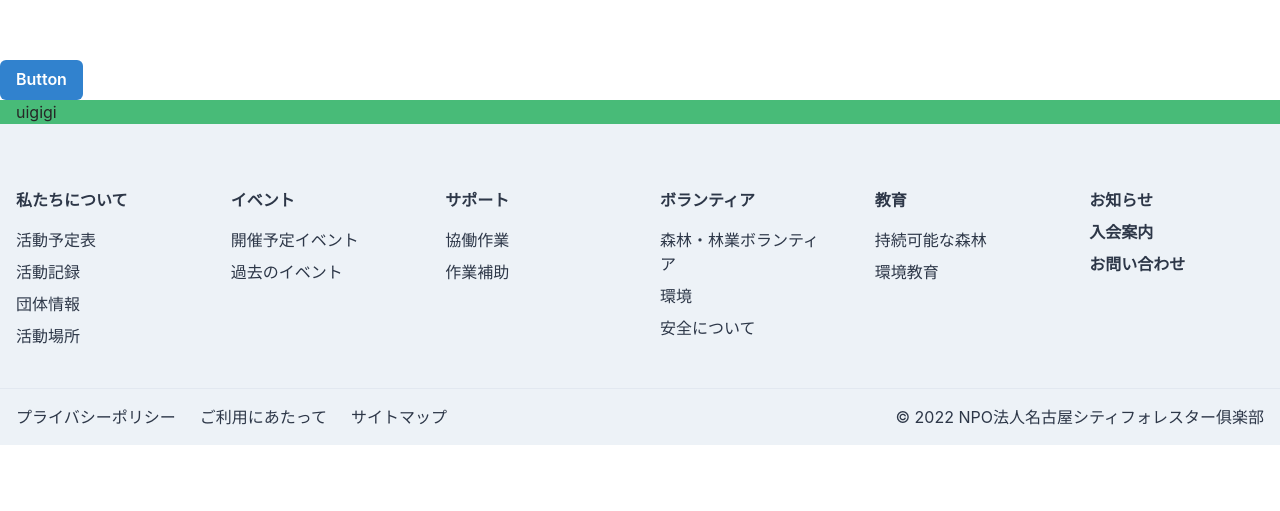
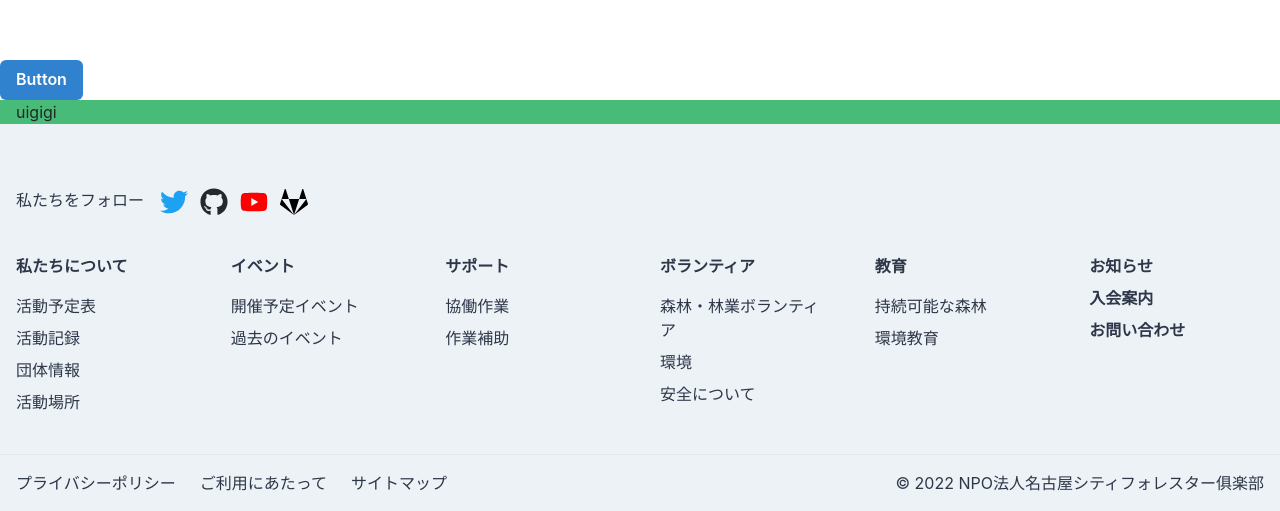
Before and after one commit to nagoya-forester/website, a Gatsby site: page / in a window 1280 px wide. Shown: the part 2108-2619 px from the top of the page. Before the commit the page ends 2553 px from the top, so only its background shows below. Built offline with nearby package versions, Linux system fonts and the light colour scheme; Gatsby itself is replaced by a stand-in of ours.

Commit message:
Add social media icon & link

```diff
--- a/package.json
+++ b/package.json
@@ -20,6 +20,7 @@
     "@chakra-ui/react": "^1.8.8",
     "@emotion/react": "^11.9.0",
     "@emotion/styled": "^11.8.1",
+    "@react-icons/all-files": "^4.1.0",
     "@types/react-helmet": "^6.1.5",
     "dotenv": "^16.0.0",
     "focus-visible": "^5.2.0",
@@ -38,8 +39,8 @@
   "devDependencies": {
     "@types/node": "^17.0.31",
     "@types/react": "^18.0.8",
-    "@typescript-eslint/eslint-plugin": "^5.21.0",
-    "@typescript-eslint/parser": "^5.21.0",
+    "@typescript-eslint/eslint-plugin": "^5.22.0",
+    "@typescript-eslint/parser": "^5.22.0",
     "eslint": "^8.14.0",
     "eslint-config-prettier": "^8.5.0",
     "eslint-plugin-react": "^7.29.4",
--- a/src/components/footer.tsx
+++ b/src/components/footer.tsx
@@ -4,11 +4,18 @@ import { Link as GatsbyLink } from "gatsby";
 import {
   Box,
   Container,
+  Flex,
+  HStack,
   Link,
   SimpleGrid,
   Stack,
   Text,
 } from "@chakra-ui/react";
+import { Icon } from "@chakra-ui/icons";
+import { FaTwitter } from "@react-icons/all-files/fa/FaTwitter";
+import { FaGithub } from "@react-icons/all-files/fa/FaGithub";
+import { FaYoutube } from "@react-icons/all-files/fa/FaYoutube";
+import { FaGitlab } from "@react-icons/all-files/fa/FaGitlab";
 
 // markup
 const Footer = () => {
@@ -20,7 +27,26 @@ const Footer = () => {
       color={"gray.700"}
       pb={{ base: "56px", md: "0" }}
     >
-      <Container maxWidth="8xl" pb={10}>
+      <Container maxWidth="9xl" pb={8}>
+        <Stack direction={["column", "row", "row"]} spacing={4}>
+          <Text>私たちをフォロー</Text>
+          <HStack spacing={3}>
+            <Link href="https://twitter.com/nagoya_forester" isExternal>
+              <Icon as={FaTwitter} w={7} h={7} color="logo.twitter" />
+            </Link>
+            <Link href="https://github.com/nagoya-forester" isExternal>
+              <Icon as={FaGithub} w={7} h={7} color="logo.github" />
+            </Link>
+            <Link href="" isExternal>
+              <Icon as={FaYoutube} w={7} h={7} color="logo.youtube" />
+            </Link>
+            <Link href="https://gitlab.com/nagoya-forester" isExternal>
+              <Icon as={FaGitlab} w={7} h={7} color="logo.gitlab" />
+            </Link>
+          </HStack>
+        </Stack>
+      </Container>
+      <Container maxWidth="9xl" pb={10}>
         <SimpleGrid
           columns={{ base: 1, sm: 2, md: 3, lg: 5, xl: 6 }}
           spacing={10}
@@ -111,7 +137,7 @@ const Footer = () => {
       <Box borderTopWidth={1} borderStyle={"solid"} borderColor={"gray.200"}>
         <Container
           as={Stack}
-          maxW={"8xl"}
+          maxW={"9xl"}
           py={4}
           direction={{ base: "column", md: "row" }}
           spacing={4}
--- a/src/components/header.tsx
+++ b/src/components/header.tsx
@@ -10,13 +10,24 @@ import {
   DrawerHeader,
   DrawerOverlay,
   Link,
+  Text,
   Drawer,
   useDisclosure,
   Flex,
   Stack,
   Input,
+  HStack,
 } from "@chakra-ui/react";
-import { HamburgerIcon, ChevronUpIcon, SearchIcon } from "@chakra-ui/icons";
+import {
+  HamburgerIcon,
+  ChevronUpIcon,
+  SearchIcon,
+  Icon,
+} from "@chakra-ui/icons";
+import { FaGithub } from "@react-icons/all-files/fa/FaGithub";
+import { FaGitlab } from "@react-icons/all-files/fa/FaGitlab";
+import { FaYoutube } from "@react-icons/all-files/fa/FaYoutube";
+import { FaTwitter } from "@react-icons/all-files/fa/FaTwitter";
 import { HeaderLinks, HeaderPickup } from "../data/header_links";
 
 // markup
@@ -183,13 +194,27 @@ const HamburgerMenu = () => {
               </Box>
             ))}
           </Stack>
-          {/*
-          <Box>
-            <Text fontWeight="bold" fontSize="lg">
+
+          <Box my={5} py={5} borderY={"1px"} borderColor="gray.200">
+            <Text fontSize="lg" fontWeight="bold" mb={3}>
               ソーシャルメディア
             </Text>
+            <HStack spacing={5}>
+              <Link href="https://twitter.com/nagoya_forester" isExternal>
+                <Icon as={FaTwitter} w={8} h={8} color="logo.twitter" />
+              </Link>
+              <Link href="https://github.com/nagoya-forester" isExternal>
+                <Icon as={FaGithub} w={8} h={8} color="logo.github" />
+              </Link>
+              <Link href="" isExternal>
+                <Icon as={FaYoutube} w={8} h={8} color="logo.youtube" />
+              </Link>
+              <Link href="https://gitlab.com/nagoya-forester" isExternal>
+                <Icon as={FaGitlab} w={8} h={8} color="logo.gitlab" />
+              </Link>
+            </HStack>
           </Box>
-          */}
+
           <Stack mt={4} spacing={2}>
             <Link as={GatsbyLink} to={"/privacy-policy/"}>
               プライバシーポリシー
--- a/src/theme/index.ts
+++ b/src/theme/index.ts
@@ -6,6 +6,12 @@ const theme = extendTheme({
       100: "#E60032",
       200: "#1E50B5",
       300: "#11AC51",
+    },
+    logo: {
+      twitter: "#1DA1F2",
+      youtube: "#FF0000",
+      gitlab: "#000000",
+      github: "#24292f",
     },
   },
   sizes: {
```
